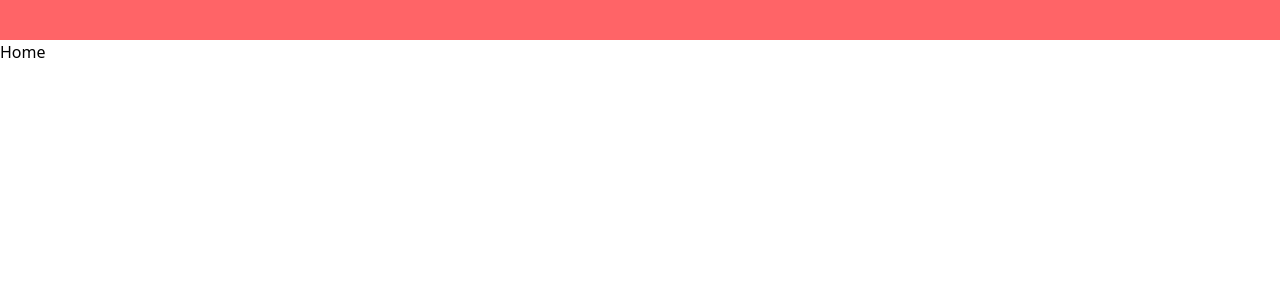
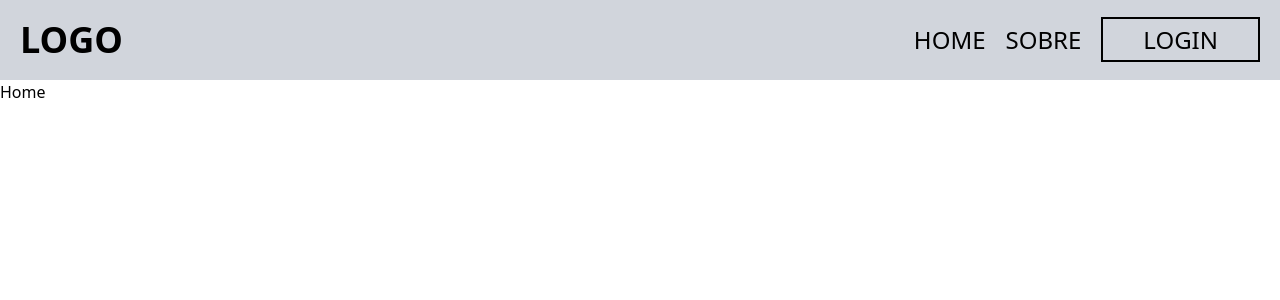
Before and after one commit to Shadow-WIzzards-Money-Gang/Programador_por_um_dia, a React app in the folder frontend/: page / in a window 1280 px wide. Shown: the top 300 px of the page. Built offline with nearby package versions, Linux system fonts and the light colour scheme; the HTML template or start-up script is replaced by a standard one.

Commit message:
feat:adicionando componente header

```diff
--- a/frontend/src/components/Header.jsx
+++ b/frontend/src/components/Header.jsx
@@ -1,13 +1,39 @@
-const Header = ({ usuario, setUsuario }) => {
+import { Link } from 'react-router-dom';
+
+const Header = () => {
   return (
-    <header className="flex justify-between p-5 w-full bg-red-400">
-        <nav className="">
-            <ul>
-
-            </ul>
-        </nav>
+    <header className="flex justify-between p-5 w-full bg-gray-300">
+      <nav className="flex justify-between items-center w-full">
+        <span className="uppercase text-black font-bold text-4xl">Logo</span>
+        <ul className='flex gap-5'>
+          <li>
+            <Link
+              to="/"
+              className="text-black uppercase text-2xl hover:text-gray-500 transition-all duration-300"
+            >
+              Home
+            </Link>
+          </li>
+          <li>
+            <Link
+              to="/sobre"
+              className="text-black uppercase text-2xl hover:text-gray-500 transition-all duration-300"
+            >
+              Sobre
+            </Link>
+          </li>
+          <li>
+            <Link
+              to="/login"
+              className="border-2 border-black px-10 py-1 text-black uppercase text-2xl hover:text-white hover:bg-black transition-all duration-300"
+            >
+              Login
+            </Link>
+          </li>
+        </ul>
+      </nav>
     </header>
   )
 }
 
-export default Header
+export default Header;
```
